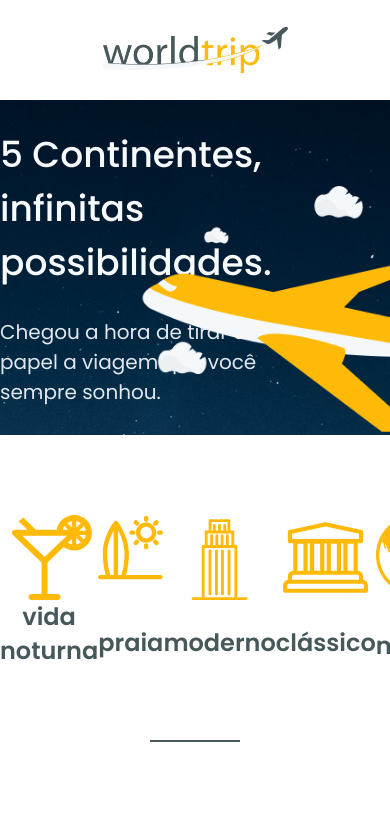
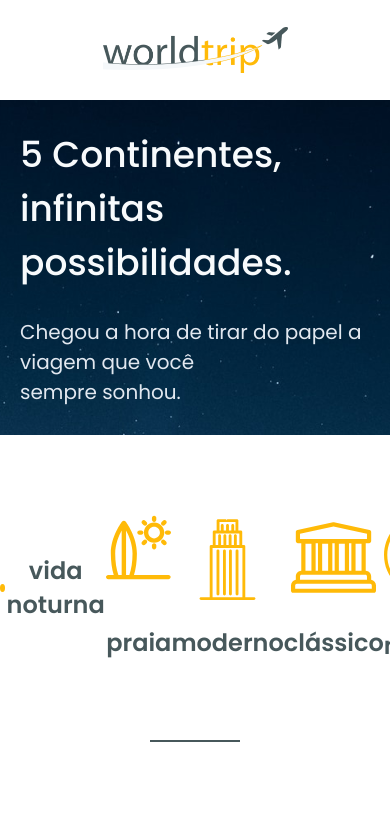
Before and after one commit to DiegoSouza7/worldtrip, a Next.js app: page / in a window 390 px wide. Shown: the top 834 px of the page. Built offline with nearby package versions, Linux system fonts and the light colour scheme.

Commit message:
refactor: responsive layout banner index page

```diff
--- a/src/components/Banner.tsx
+++ b/src/components/Banner.tsx
@@ -20,6 +20,7 @@ export function Banner() {
         justifyContent="space-between"
         alignItems="center"
         m="0 auto"
+        padding={{md: "20px", sm: "20px"}}
       >
         <Flex
           flexDirection="column"
@@ -48,6 +49,7 @@ export function Banner() {
           h={335}
           justifyContent="center"
           w="100%"
+          display={{sm: "none", xl: "block"}}
         >
           <Image
             position="absolute"
--- a/src/components/TravelTypes.tsx
+++ b/src/components/TravelTypes.tsx
@@ -1,4 +1,4 @@
-import { Flex, Text } from "@chakra-ui/react";
+import { Box, Flex, Image, Text } from "@chakra-ui/react";
 
 
 export function TravelTypes() {
@@ -14,19 +14,31 @@ export function TravelTypes() {
       marginTop="20"
     >
       <Flex
-        flexDirection="column"
+        flexDirection={{sm: "row", lg: "column"}}
         alignItems="center"
         justifyContent="space-between"
         w={165}
         h={145}
       >
-        <img src="/Cocktail.svg" alt="Vida"/>
+        <Image
+          src="/Cocktail.svg"
+          alt="Vida"
+          display={{sm: "none", lg: "block"}}
+        />
+        <Box
+          w="8px"
+          h="8px"
+          borderRadius="50%"
+          bg="#FFBA08"
+          display={{sm: "block", lg: "none"}}
+        />
         <Text
           fontWeight={600}
           fontSize="2xl"
           textAlign="center"
           lineHeight="34px"
           color="gray.500"
+          weight={{sm: "160px"}}
         >
           vida noturna
         </Text>
--- a/src/styles/theme.ts
+++ b/src/styles/theme.ts
@@ -1,4 +1,12 @@
 import { extendTheme } from '@chakra-ui/react'
+import { createBreakpoints } from "@chakra-ui/theme-tools"
+
+const breakpoints = createBreakpoints({
+  sm: "320px",
+  md: "768px",
+  lg: "960px",
+  xl: "1200px",
+})
 
 export const theme = extendTheme({
   colors: {
@@ -18,5 +26,6 @@ export const theme = extendTheme({
         color: 'gray.500'
       }
     }
-  }
+  },
+  breakpoints
 })
```
Also changed, not shown: src/pages/[id].tsx (+11 -1 lines), public/Info.svg (added).
